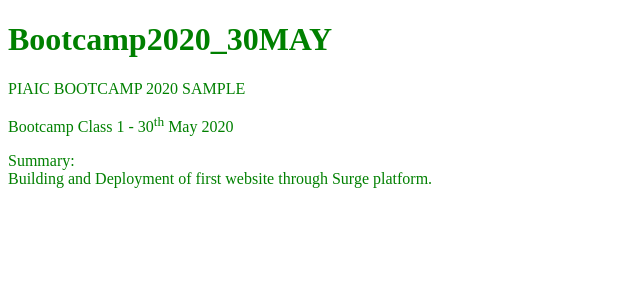
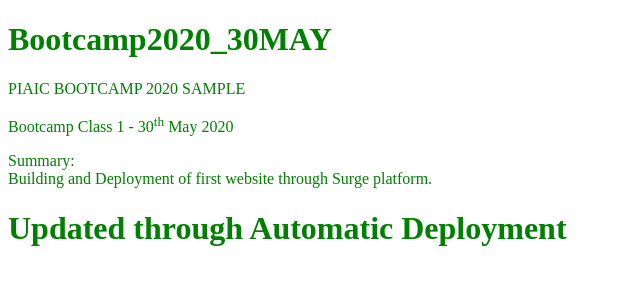
Before and after one commit to muhammadasif84/bootcamp2020sample, a plain HTML site: page index.html in a window 1280 px wide. Shown: the whole page, without its empty margins (0-640 px from the left). Drawn offline with Linux system fonts and the light colour scheme.

Commit message:
Update index.html

```diff
--- a/index.html
+++ b/index.html
@@ -14,6 +14,6 @@
         <p>PIAIC BOOTCAMP 2020 SAMPLE</p>
         <p>Bootcamp Class 1 - 30<sup>th</sup> May 2020</p>
         <p>Summary: </br> Building and Deployment of first website through Surge platform.</p>
-
+        <h1>Updated through Automatic Deployment</h1>
     </body>
 </html>
```
